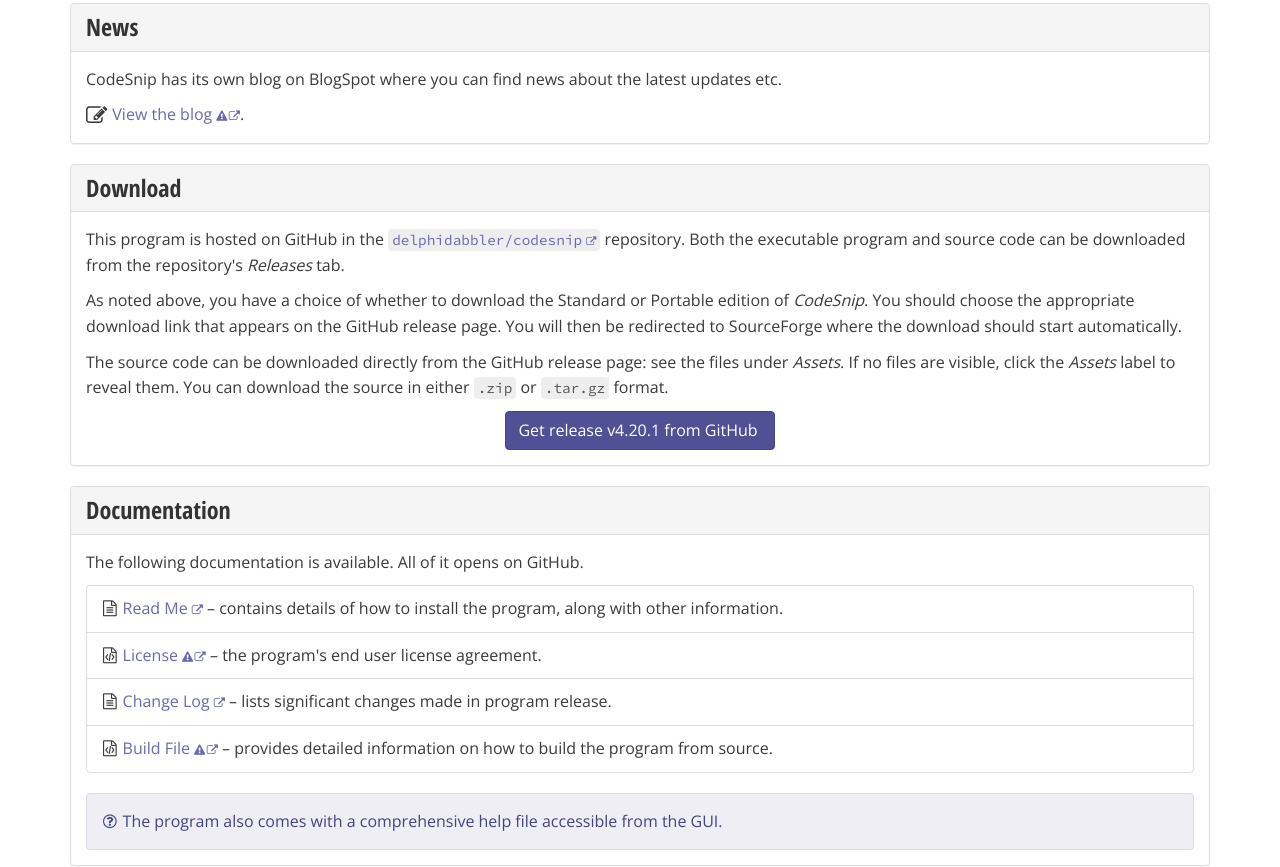
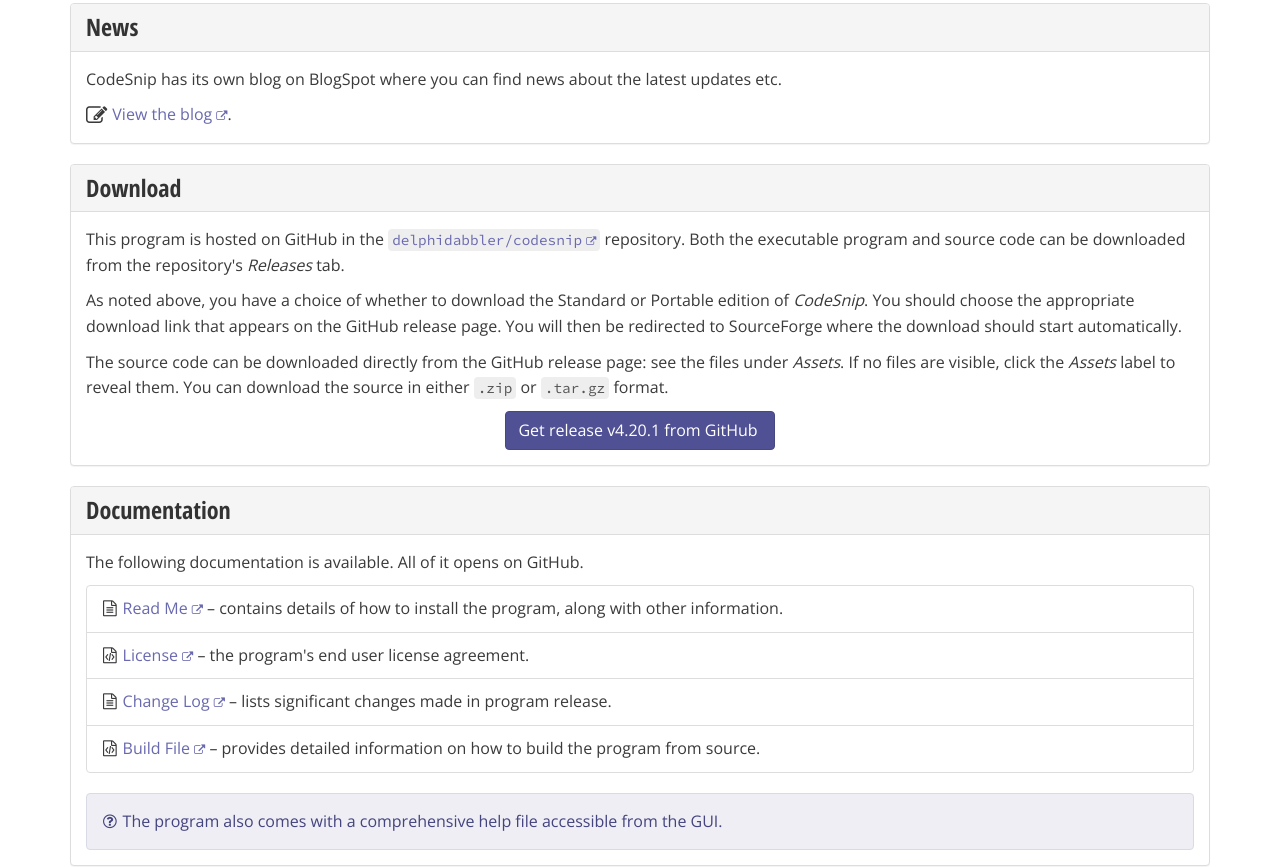
Before and after one commit to delphidabbler/delphidabbler.github.io, a Jekyll site: the page built from _software/codesnip.html, in a window 1280 px wide. Shown: the part 1797-2664 px from the top of the page. Built offline with Jekyll 4.4.1, drawn with Linux system fonts in a browser that asks for light colours; nearby versions of some CDN libraries; comment, search, counter and statistics services are not loaded.

Commit message:
Replace http: and https: in links

```diff
--- a/_software/codesnip.html
+++ b/_software/codesnip.html
@@ -95,7 +95,7 @@
       CodeSnip has its own blog on BlogSpot where you can find news about the latest updates etc.
     </p>
     <p>
-      <span class="fa fa-pencil-square-o fa-x-pad-right fa-lg" aria-hidden="true"></span><a href="http://codesnip-app.blogspot.com/" aria-label="View the CodeSnip blog">View the blog</a>.
+      <span class="fa fa-pencil-square-o fa-x-pad-right fa-lg" aria-hidden="true"></span><a href="https://codesnip-app.blogspot.com/" aria-label="View the CodeSnip blog">View the blog</a>.
     </p>
   </div>
 </section>
@@ -137,13 +137,13 @@
         <span class="fa fa-fw fa-x-pad-right fa-file-text-o" aria-hidden="true"></span><a href="https://raw.githubusercontent.com/delphidabbler/codesnip/master/Docs/ReadMe.txt">Read Me<span class="sr-only"> (text file)</span></a> &ndash; contains details of how to install the program, along with other information.
       </li>
       <li class="list-group-item">
-        <span class="fa fa-fw fa-x-pad-right fa-file-code-o" aria-hidden="true"></span><a href="http://htmlpreview.github.io/?https://raw.githubusercontent.com/delphidabbler/codesnip/master/Docs/License.html">License<span class="sr-only"> (HTML file)</span></a> &ndash; the program's end user license agreement.
+        <span class="fa fa-fw fa-x-pad-right fa-file-code-o" aria-hidden="true"></span><a href="https://htmlpreview.github.io/?https://raw.githubusercontent.com/delphidabbler/codesnip/master/Docs/License.html">License<span class="sr-only"> (HTML file)</span></a> &ndash; the program's end user license agreement.
       </li>
       <li class="list-group-item">
         <span class="fa fa-fw fa-x-pad-right fa-file-text-o" aria-hidden="true"></span><a href="https://github.com/delphidabbler/codesnip/blob/master/CHANGELOG.md">Change Log<span class="sr-only"> (markdown file)</span></a> &ndash; lists significant changes made in program release.
       </li>
       <li class="list-group-item">
-        <span class="fa fa-fw fa-x-pad-right fa-file-code-o" aria-hidden="true"></span><a href="http://htmlpreview.github.io/?https://github.com/delphidabbler/codesnip/blob/master/Build.html">Build File<span class="sr-only"> (HTML file)</span></a> &ndash; provides detailed information on how to build the program from source.
+        <span class="fa fa-fw fa-x-pad-right fa-file-code-o" aria-hidden="true"></span><a href="https://htmlpreview.github.io/?https://github.com/delphidabbler/codesnip/blob/master/Build.html">Build File<span class="sr-only"> (HTML file)</span></a> &ndash; provides detailed information on how to build the program from source.
       </li>
     </ul>
     <p class="alert alert-info">
```
